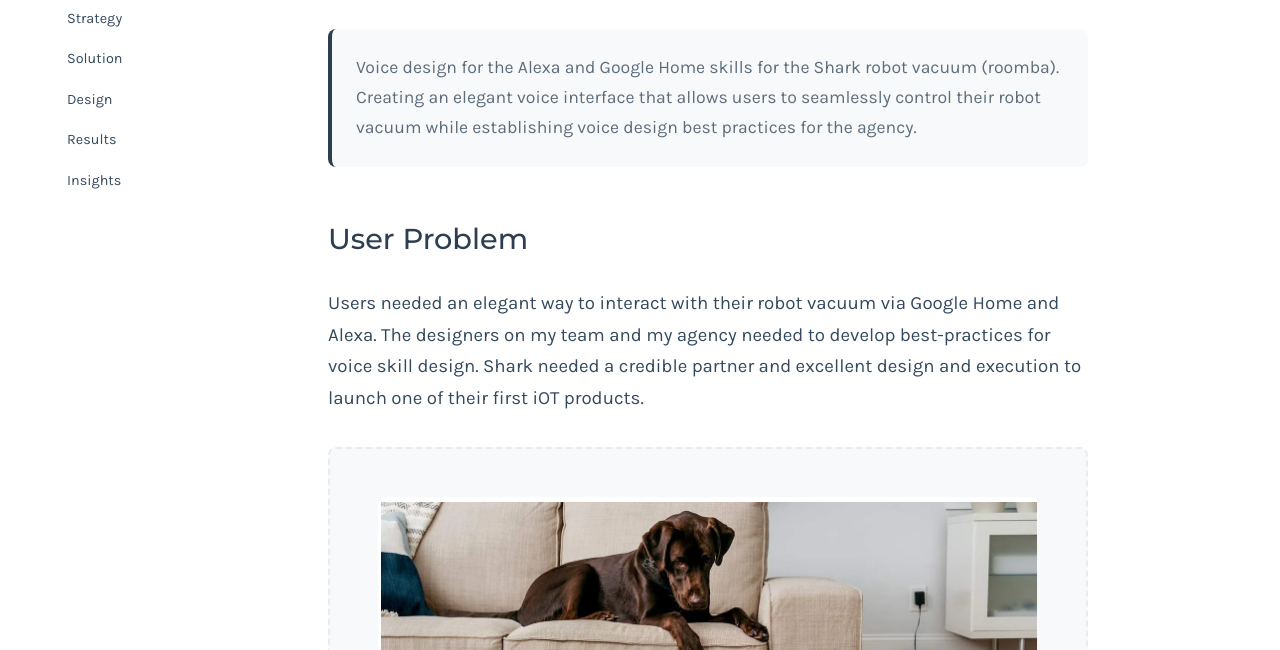
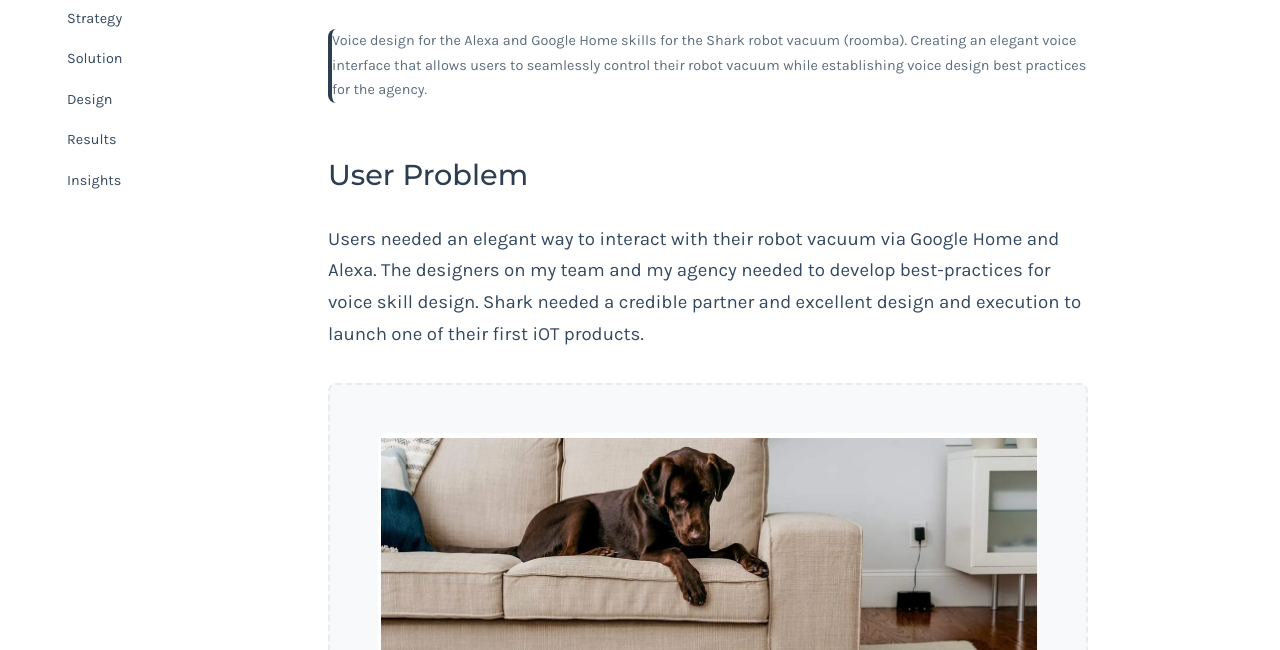
Before and after one commit to annie-sommer/annie-sommer.github.io, an Astro site: page /sharkninja in a window 1280 px wide. Shown: the part 150-800 px from the top of the page. Built offline with nearby package versions, Linux system fonts and the light colour scheme; Astro itself is replaced by a stand-in of ours.

Commit message:
summary edits

```diff
--- a/src/pages/sharkninja.astro
+++ b/src/pages/sharkninja.astro
@@ -147,11 +147,9 @@
         }
 
         .project-summary {
-            font-size: 1.1rem;
+            font-size: .9rem;
             color: #5d6d7e;
             margin-bottom: 3rem;
-            padding: 1.5rem;
-            background-color: var(--light-gray);
             border-radius: 8px;
             border-left: 4px solid var(--primary-color);
             font-family: 'Karla', sans-serif;
```
